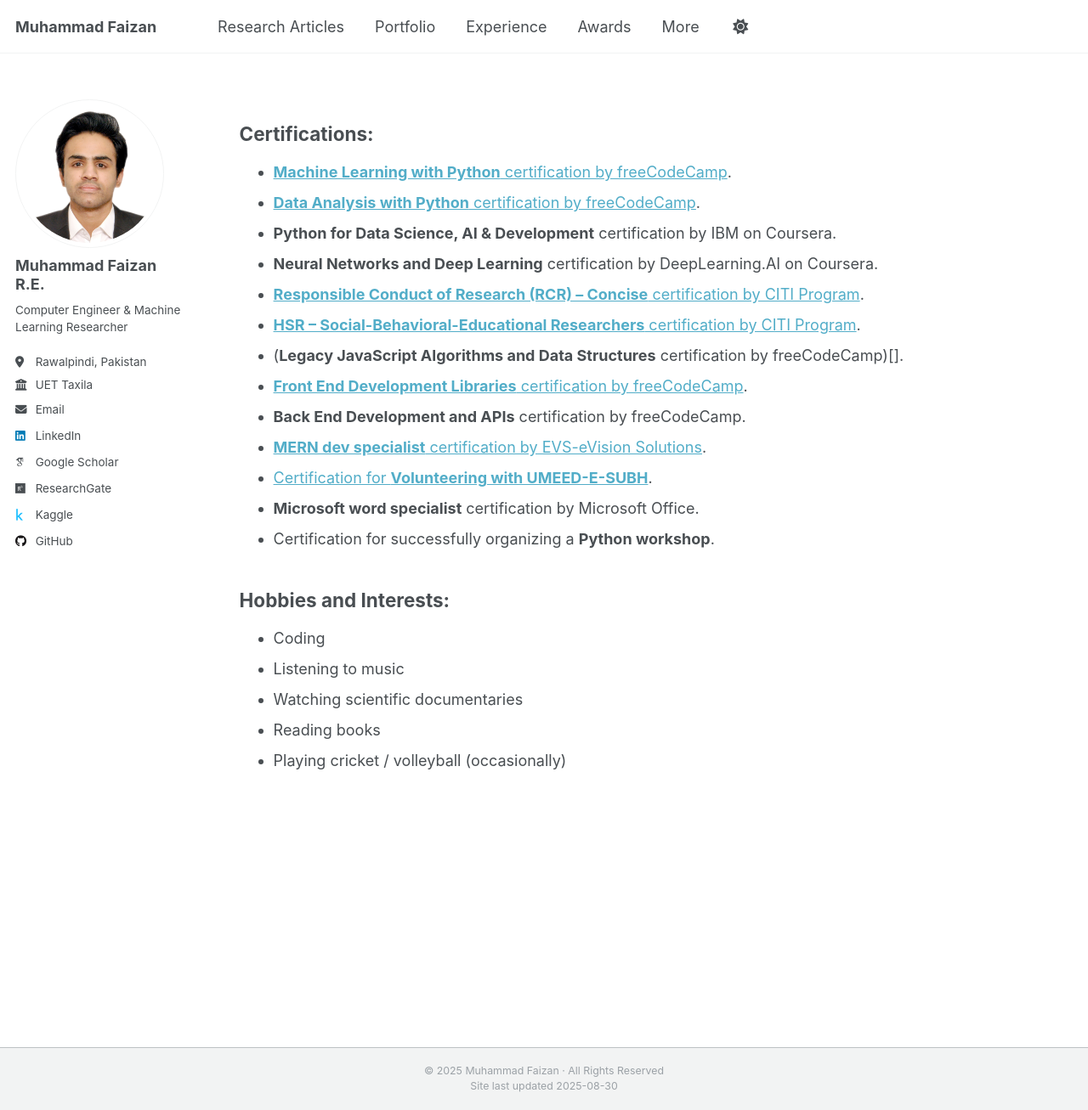
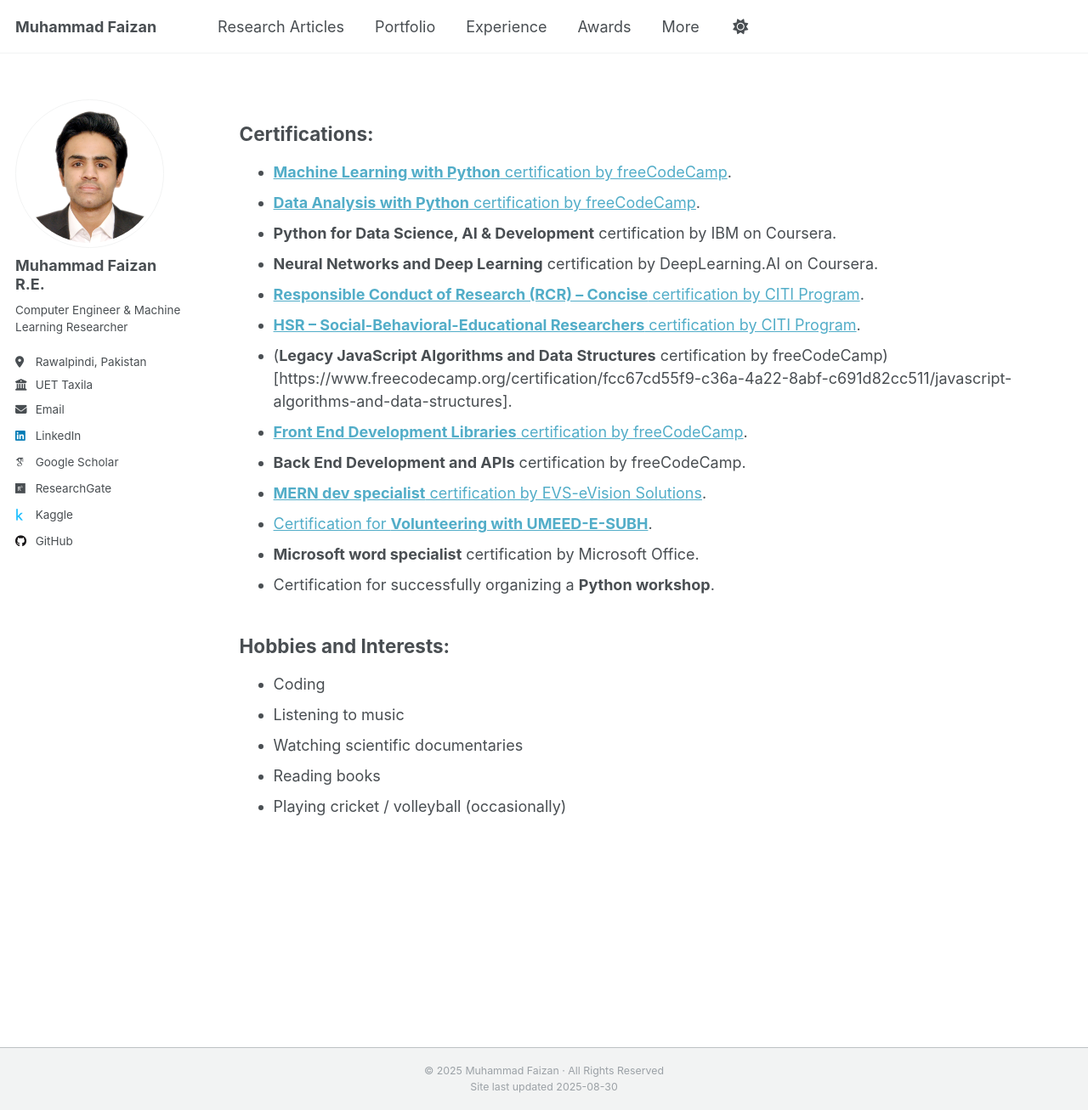
Before and after one commit to MuhammadFaizan99/MuhammadFaizan99.github.io, a Jekyll site: the page built from _pages/more.md, in a window 1280 px wide and 1307 px high. Shown: the whole window at 85% size. Built offline with Jekyll 4.4.1, drawn with Linux system fonts in a browser that asks for light colours; some web fonts are replaced; a script that is not in the unit is left out; part of the change alters nothing that is shown.

Commit message:
Update more.md

```diff
--- a/_pages/more.md
+++ b/_pages/more.md
@@ -16,7 +16,7 @@ redirect_from:
 - **Neural Networks and Deep Learning** certification by DeepLearning.AI on Coursera.
 - [**Responsible Conduct of Research (RCR) – Concise** certification by CITI Program](https://www.citiprogram.org/verify/?wb6c213f9-d3bb-4ae6-a0e0-3641674abc68-71594743).
 - [**HSR – Social-Behavioral-Educational Researchers** certification by CITI Program](https://www.citiprogram.org/verify/?w68492d72-519b-4e0b-bd8a-6bfbf94be0ad-71594790).
-- (**Legacy JavaScript Algorithms and Data Structures** certification by freeCodeCamp)[].
+- (**Legacy JavaScript Algorithms and Data Structures** certification by freeCodeCamp)[https://www.freecodecamp.org/certification/fcc67cd55f9-c36a-4a22-8abf-c691d82cc511/javascript-algorithms-and-data-structures].
 - [**Front End Development Libraries** certification by freeCodeCamp](https://www.freecodecamp.org/certification/fcc67cd55f9-c36a-4a22-8abf-c691d82cc511/front-end-development-libraries).
 - **Back End Development and APIs** certification by freeCodeCamp.
 - [**MERN dev specialist** certification by EVS-eVision Solutions](https://drive.google.com/file/d/1Vq_yaPOXdfCmPjcW1wjV79CW_KK2tBBV/view?usp=sharing).
```
